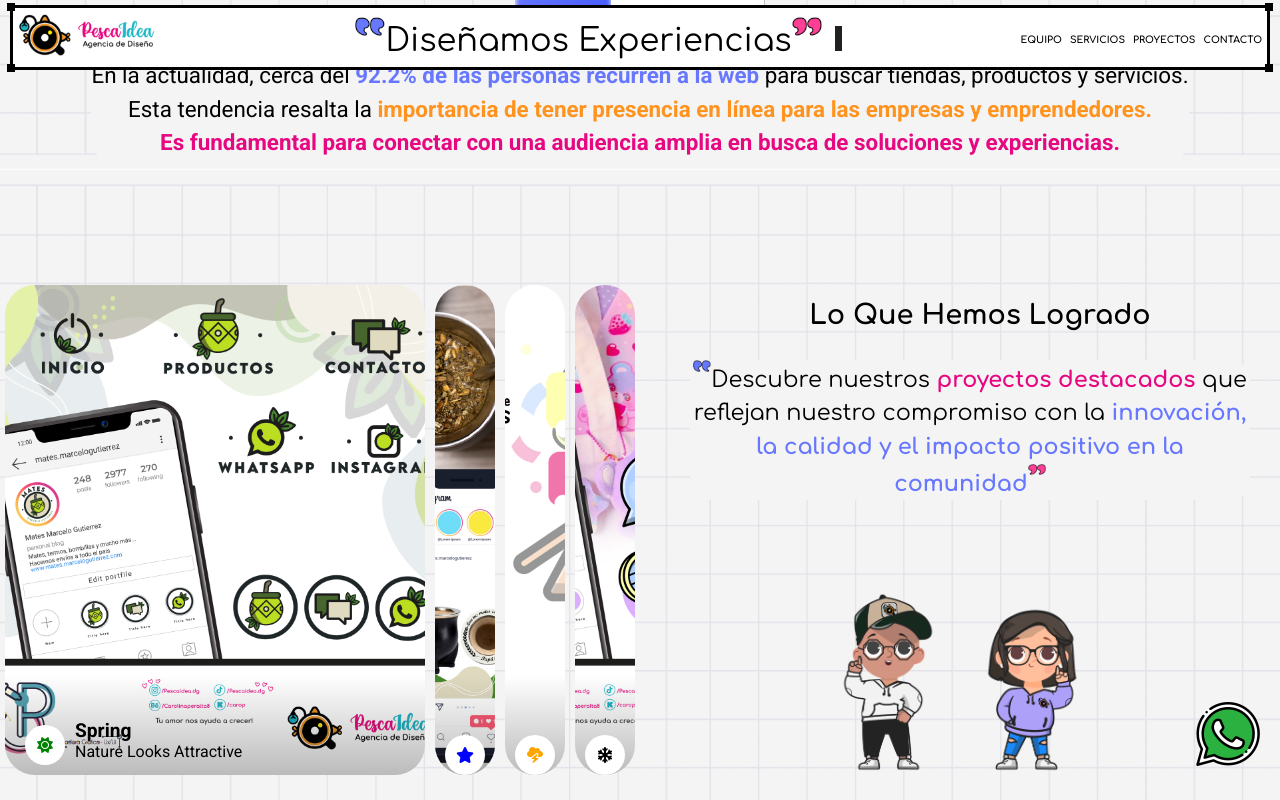
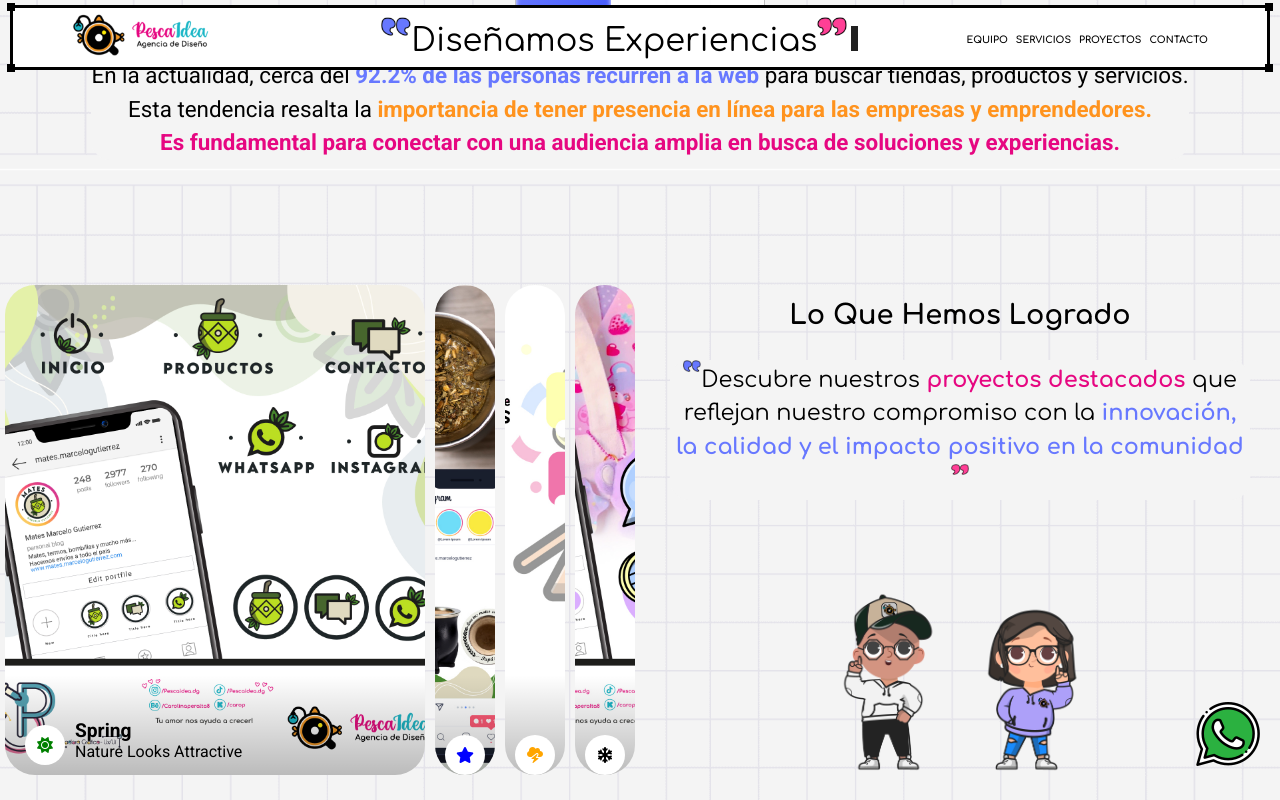
Before and after one commit to carosp8/pescaidea, a plain HTML site: page index.html in a window 1280 px wide. Both pictures are taken after a click on the link "PROYECTOS". Shown: the part 630-1430 px from the top of the page. Drawn offline with Linux system fonts and the light colour scheme.

Commit message:
header centrado

```diff
--- a/css/header.css
+++ b/css/header.css
@@ -14,7 +14,7 @@ header {
 
     display: flex;
     align-items: center;
-    justify-content: space-between;
+    justify-content: space-around;
     flex-wrap: wrap;
 
     position: relative;
@@ -53,7 +53,7 @@ header {
 .contenedor-titulo {
     flex: 0 1 auto; /* Permite que el contenedor del título ocupe solo el espacio necesario */
     text-align: center;
-    padding-left: 20px;
+    padding-left: 5%;
 }
 
 #titulo {
--- a/css/inicio.css
+++ b/css/inicio.css
@@ -1,5 +1,6 @@
 main {
     margin-top: 70px;
+    min-width: 375px;
 }
 
 #inicio {
--- a/css/mediaquery.css
+++ b/css/mediaquery.css
@@ -1,5 +1,8 @@
 @media only screen and (min-width: 970px) and (max-width: 1230px) {
 
+    .contenedor-titulo {
+        padding-left: 7%;
+    }
 
     /* TITULO */
 
@@ -455,7 +458,7 @@
 
       /* CELULAR */
 
-      @media only screen and (min-width: 290px) and (max-width: 636px) {
+      @media only screen and (min-width: 200px) and (max-width: 636px) {
 
         main {
             margin-top: 70px;
--- a/css/proyectos.css
+++ b/css/proyectos.css
@@ -22,8 +22,6 @@
 
 .cards {
     display: flex;
-    /* max-width: 100%; */
-
     width: calc(100%);
     height: 500px;
 }
@@ -116,8 +114,12 @@
     align-items: end;
 }
 
-.contenedor-titulo {
+.contenedor-tituloPadre {
     justify-content: center;
+}
+
+.contenedor-tituloHijo {
+    text-align: center;
 }
 
 .contenedor-caricatura {
--- a/css/style.css
+++ b/css/style.css
@@ -1,8 +1,3 @@
-@import url(../css/header.css);
-@import url(../css/inicio.css);
-@import url(../css/mediaquery.css);
-@import url(../css/proyectos.css);
-
 /* Confortaa */
 @import url('https://fonts.googleapis.com/css2?family=Comfortaa:wght@300..700&display=swap');
 /* .comfortaa-<uniquifier> {
@@ -12,7 +7,7 @@
     font-style: normal;
   } */
 
-  /* Roboro */
+  /* Roboto */
   @import url('https://fonts.googleapis.com/css2?family=Roboto:ital,wght@0,100;0,300;0,400;0,500;0,700;0,900;1,100;1,300;1,400;1,500;1,700;1,900&display=swap');
 
 
--- a/index.html
+++ b/index.html
@@ -6,6 +6,10 @@
     <title>Pesca Idea</title>
     <script src="https://kit.fontawesome.com/2ae8464040.js" crossorigin="anonymous"></script>
     <link rel="stylesheet" href="./css/style.css">
+    <link rel="stylesheet" href="./css/header.css">
+    <link rel="stylesheet" href="./css/inicio.css">
+    <link rel="stylesheet" href="./css/mediaquery.css">
+    <link rel="stylesheet" href="./css/proyectos.css">
 
 </head>
 <body>
@@ -19,8 +23,7 @@
 
                 <div class="contenedor-titulo">
                     <h1 id="titulo">
-                        <img class="comillas-violeta" src="./img/iconos/comillas-violeta.png" alt="Comillas Violetas">Diseñamos Experiencias<img class="comillas-rosa" src="./img/iconos/comillas-rosa.png" alt="Comillas Rosas" >
-                        <span class="blinking-cursor"></span>
+                        <img class="comillas-violeta" src="./img/iconos/comillas-violeta.png" alt="Comillas Violetas">Diseñamos Experiencias<img class="comillas-rosa" src="./img/iconos/comillas-rosa.png" alt="Comillas Rosas" ><span class="blinking-cursor"></span>
                     </h1>
                 </div>
                 <button class="abrir-menu" id="abrir"><i class="fa-solid fa-bars"></i></button>
@@ -169,9 +172,9 @@
 
             <div class="contenedor-titulo-proyectos">
 
-                <div class="contenedor-titulo">
+                <div class="contenedor-tituloPadre">
 
-                    <div class="contenedor-titulo">
+                    <div class="contenedor-tituloHijo">
                         <h2 class="titulo-proyectos">Lo Que Hemos Logrado</h2>
                     </div>
 
--- a/js/script.js
+++ b/js/script.js
@@ -16,6 +16,7 @@ document.addEventListener("DOMContentLoaded", function() {
 const nav = document.getElementById('nav');
 const abrirNav = document.getElementById('abrir');
 const cerrarNav = document.getElementById('cerrar');
+const menuItems = document.querySelectorAll('.menu a');
 
 abrirNav.addEventListener('click', () => {
     nav.classList.add('visible');
@@ -24,6 +25,13 @@ abrirNav.addEventListener('click', () => {
 cerrarNav.addEventListener('click', () => {
     nav.classList.remove('visible');
 })
+
+// Cerrar el menú al hacer clic en un enlace de la lista
+menuItems.forEach(item => {
+    item.addEventListener('click', () => {
+        nav.classList.remove('visible');
+    });
+});
 
 
 // Proyecto Tarjetas //
```
